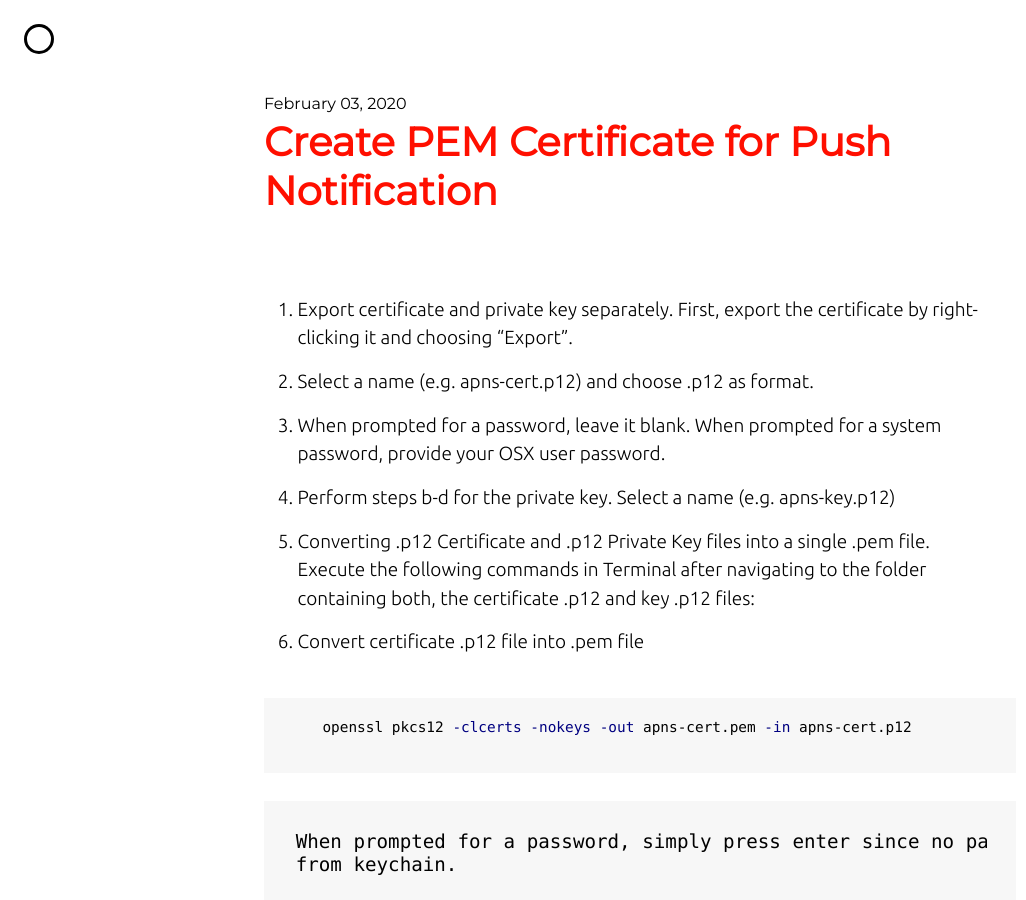
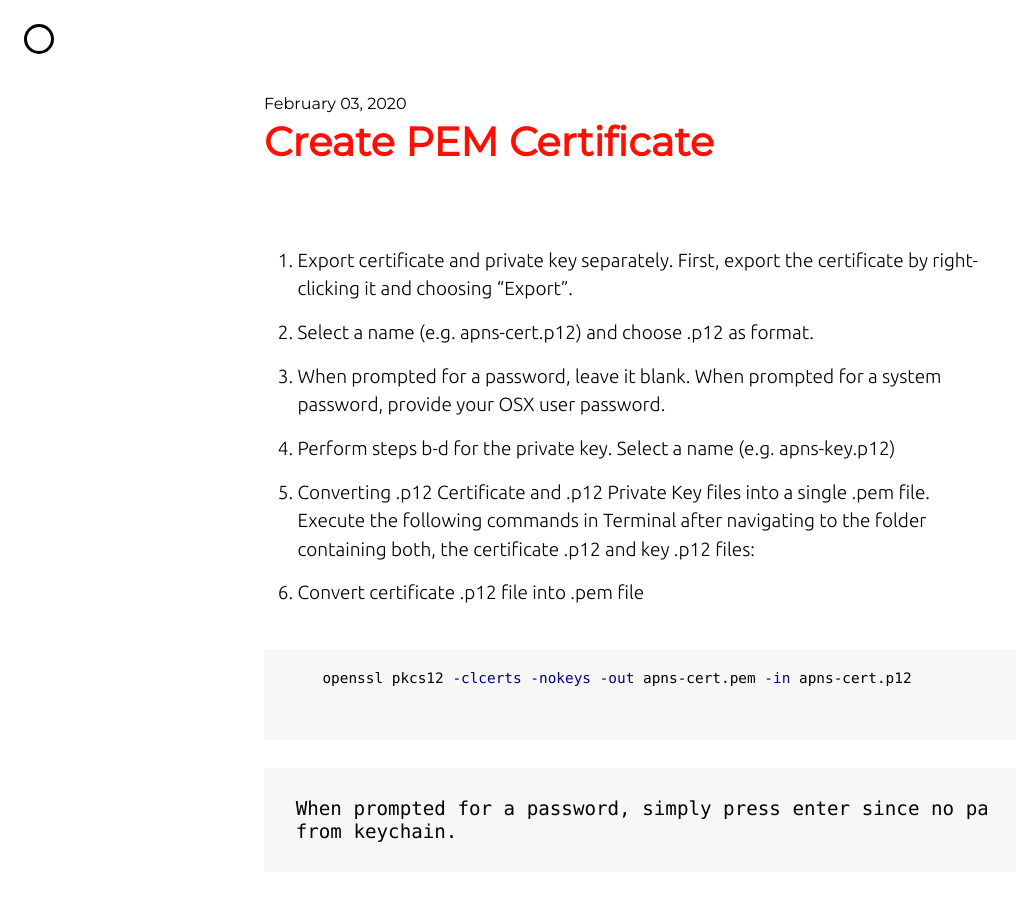
Before and after one commit to tarangpatel/whatilove, a Jekyll site: the page built from _posts/2020-02-03-Create_PEM.markdown, in a window 1280 px wide and 900 px high. Shown: the whole window, without its empty margins (0-1026 px from the left). Built offline with Jekyll 4.4.1, drawn with Linux system fonts in a browser that asks for light colours; nearby versions of some CDN libraries; comment, search, counter and statistics services are not loaded.

Commit message:
Update: PEM

```diff
--- a/_posts/2020-02-03-Create_PEM.markdown
+++ b/_posts/2020-02-03-Create_PEM.markdown
@@ -1,5 +1,5 @@
 ---
-title: Create PEM Certificate for Push Notification
+title: Create PEM Certificate
 ---
 
 1. Export certificate and private key separately. First, export the certificate by right-clicking it and choosing "Export".
@@ -17,7 +17,9 @@
 6. Convert certificate .p12 file into .pem file
 
     {% highlight bash %}
+
     openssl pkcs12 -clcerts -nokeys -out apns-cert.pem -in apns-cert.p12
+
     {% endhighlight %}
 
     When prompted for a password, simply press enter since no password should have been given when exporting
@@ -26,7 +28,9 @@
 7. Convert key .p12 file into .pem file:
 
     {% highlight bash %}
+
     openssl pkcs12 -nocerts -out apns-key.pem -in apns-key.p12
+
     {% endhighlight %}
 
     When prompted for a password, simply press enter since no password should have been given when exporting
@@ -35,7 +39,9 @@
 8. Remove encryption from key .pem file:
 
     {% highlight bash %}
+
     openssl rsa -in apns-key.pem -out apns-key-noenc.pem
+
     {% endhighlight %}
 
     Enter pass phrase from previous step when prompted to "Enter pass phrase".
@@ -43,7 +49,9 @@
 9. Merge certificate and key .pem file into one single .pem file:
 
     {% highlight bash %}
+
     cat apns-cert.pem apns-key-noenc.pem > apns-prod.pem
+
     {% endhighlight %}
 
 10. Upload to online services that will require it.
```
